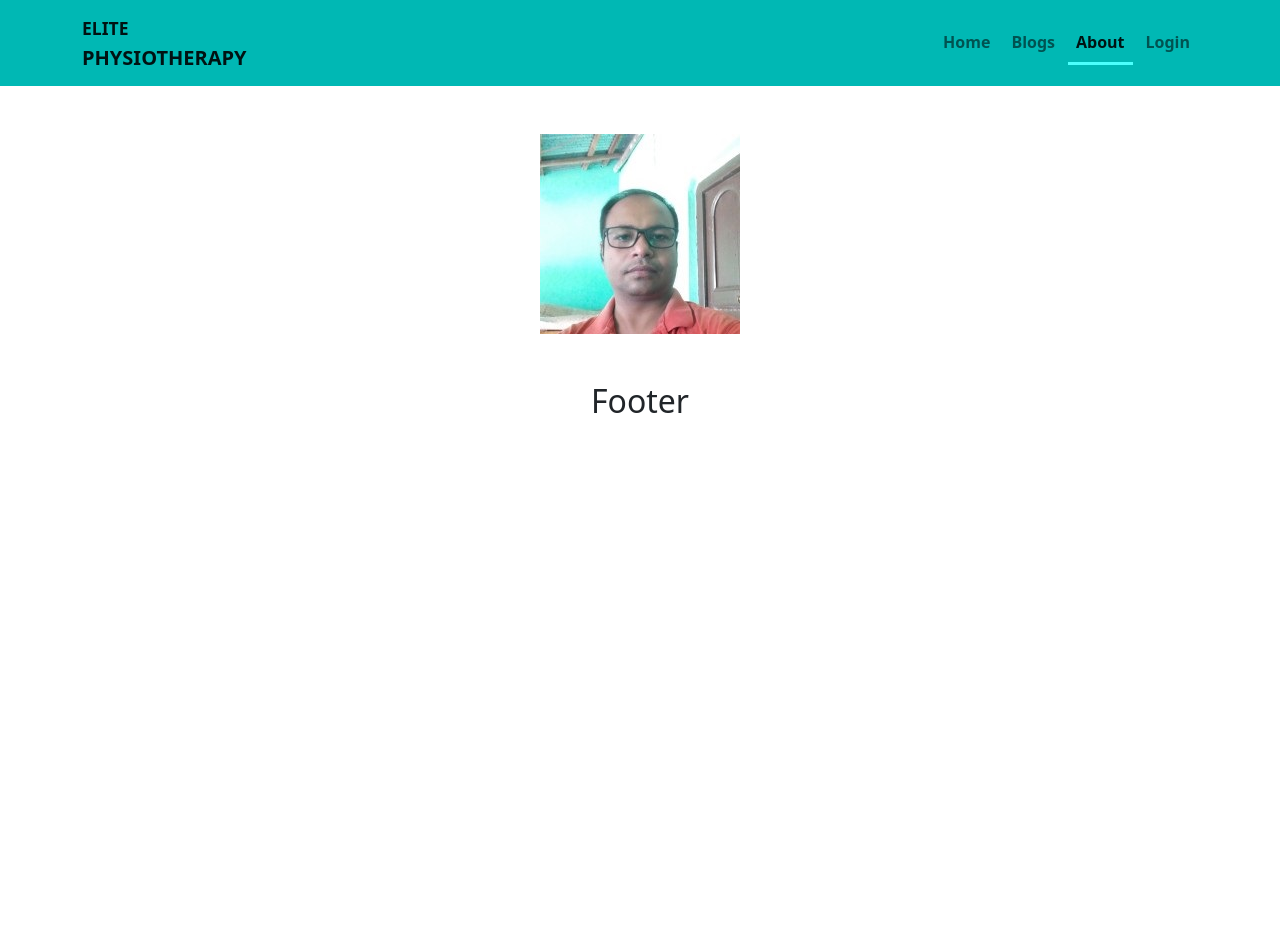
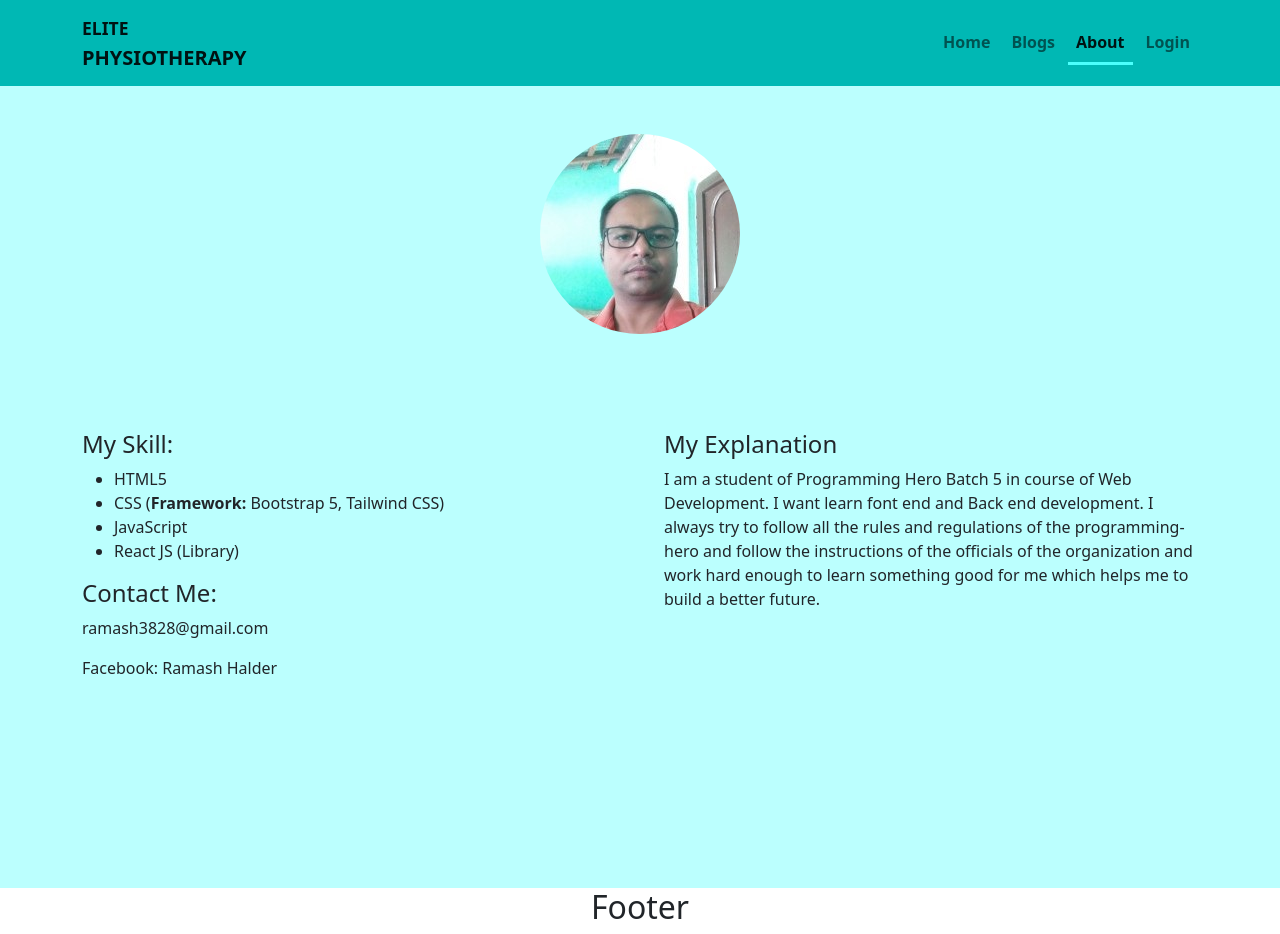
Before and after one commit to Ramash3828/elite-physiotherapy-center, a React (Create React App) app: page /about in a window 1280 px wide. Before the commit the page ends 800 px from the top, so only its background shows below. Built offline with nearby package versions, Linux system fonts and the light colour scheme; no server answers.

Commit message:
about page complete

```diff
--- a/src/Components/About/About.css
+++ b/src/Components/About/About.css
@@ -1,3 +1,3 @@
 .aboutArea {
-    background: #000;
+    background: #4bfffc60;
 }
--- a/src/Components/About/About.js
+++ b/src/Components/About/About.js
@@ -4,14 +4,55 @@ import profilePic from "../../images/ramash.jpg";
 
 const About = () => {
     return (
+        <div className="aboutArea">
             <div className="container py-5">
                 <div className="row">
-                <div className="col-md-4 offset-4">
+                    <div className="col-md-6 offset-md-3">
                         <img
-                        className="img-fluid rounded-full"
+                            className="img-fluid rounded-circle"
                             src={profilePic}
                             alt=""
                         />
+                    </div>
+                </div>
+                <div className="row g-5 my-5">
+                    <div className="col-md-6">
+                        <div className="skill text-start">
+                            <h4>My Skill:</h4>
+                            <ul>
+                                <li>HTML5</li>
+                                <li>
+                                    CSS (<strong>Framework:</strong> Bootstrap
+                                    5, Tailwind CSS)
+                                </li>
+                                <li>JavaScript</li>
+                                <li>React JS (Library)</li>
+                            </ul>
+                            <h4>Contact Me:</h4>
+                            <p>ramash3828@gmail.com</p>
+                            <p>Facebook: Ramash Halder</p>
+                        </div>
+                    </div>
+                    <div className="col-md-6">
+                        <div className="aboutMe text-start">
+                            <h4>My Explanation</h4>
+                            <p>
+                                I am a student of Programming Hero Batch 5 in
+                                course of Web Development. I want learn font end
+                                and Back end development. I always try to follow
+                                all the rules and regulations of the
+                                programming-hero and follow the instructions of
+                                the officials of the organization and work hard
+                                enough to learn something good for me which
+                                helps me to build a better future.
+                            </p>
+                        </div>
+                    </div>
+                </div>
+                <div className="row g-5 my-5">
+                    <div className="col-md-4"></div>
+                    <div className="col-md-4"></div>
+                    <div className="col-md-4"></div>
                 </div>
             </div>
         </div>
```
Lines whose indentation alone changed are shown as unchanged.
